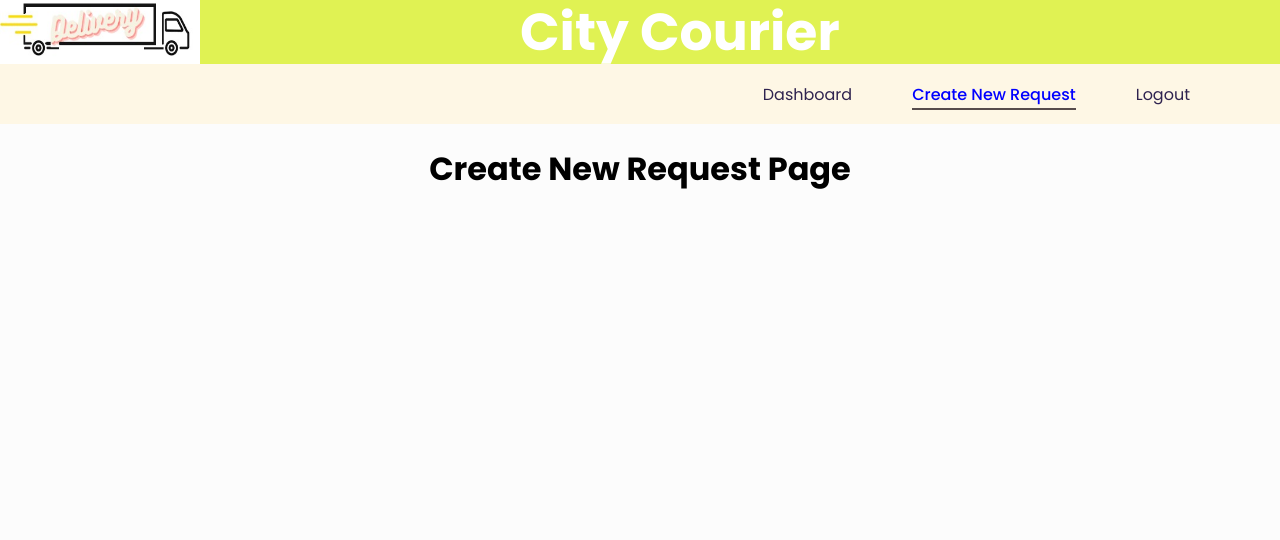
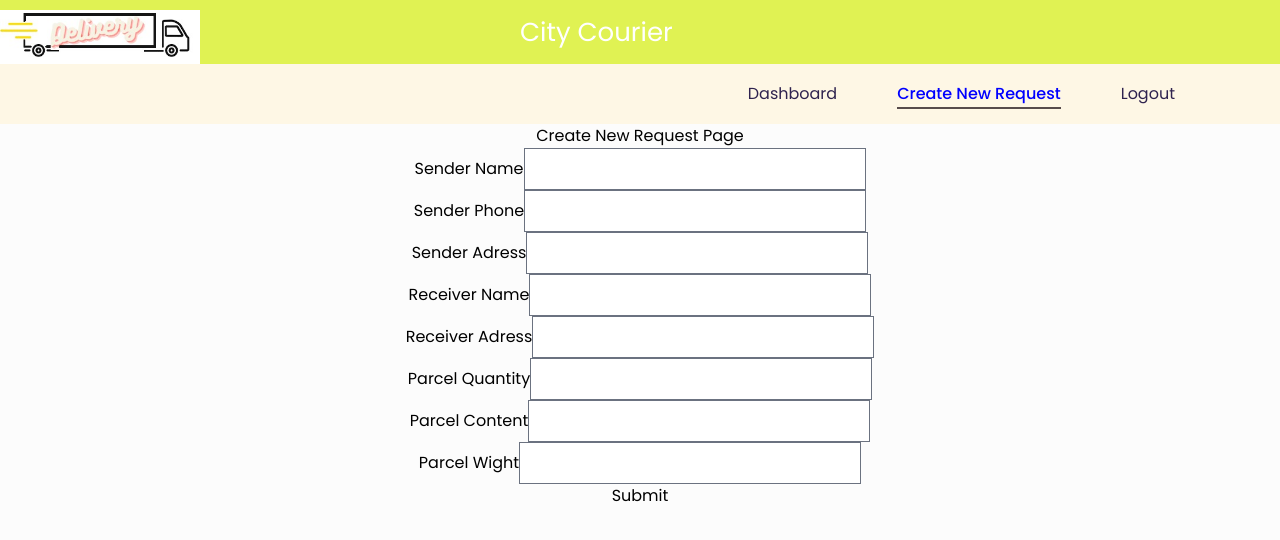
Before and after one commit to ashehata8888/city_courier_frontend, a React (Create React App) app: page /CreateNewRequestPage in a window 1280 px wide. Shown: the top 540 px of the page. Built offline with nearby package versions, Linux system fonts and the light colour scheme.

Commit message:
with tailwind issue

```diff
--- /dev/null
+++ b/postcss.config.js
@@ -0,0 +1,6 @@
+module.exports = {
+  plugins: [
+    require('tailwindcss'),
+    require('autoprefixer'),
+  ],
+};
--- a/src/App.css
+++ b/src/App.css
@@ -1,3 +1,8 @@
+@import 'tailwindcss/base';
+@import 'tailwindcss/components';
+@import 'tailwindcss/utilities';
+
+
 .App {
   text-align: center;
 }
--- a/src/index.css
+++ b/src/index.css
@@ -1,3 +1,8 @@
+@import 'tailwindcss/base';
+@import 'tailwindcss/components';
+@import 'tailwindcss/utilities';
+
+
 body {
   margin: 0;
   font-family: -apple-system, BlinkMacSystemFont, 'Segoe UI', 'Roboto', 'Oxygen',
--- a/src/pages/createNewRequest/CreateNewRequestPage.jsx
+++ b/src/pages/createNewRequest/CreateNewRequestPage.jsx
@@ -1,18 +1,97 @@
-import React from 'react'
-import Navbar from '../../components/NavBar/NavBar'
+import React from "react";
+import Navbar from "../../components/NavBar/NavBar";
 
+export default function CreateNewRequestPage() {
+  const createFormContent = [
+    {
+      label: "Sender Name",
+      type: "text",
+      name: "Sender Name",
+      labelClassName:
+        "block mb-2 text-sm font-medium text-gray-900 dark:text-white",
+      inputClassName:
+        "bg-gray-50 border border-gray-300 text-gray-900 text-sm rounded-lg focus:ring-blue-500 focus:border-blue-500 block w-full p-2.5 dark:bg-gray-700 dark:border-gray-600 dark:placeholder-gray-400 dark:text-white dark:focus:ring-blue-500 dark:focus:border-blue-500",
+    },
+    {
+      label: "Sender Phone",
+      type: "text",
+      name: "Sender Phone",
+      labelClassName:
+        "block mb-2 text-sm font-medium text-gray-900 dark:text-white",
+      inputClassName:
+        "bg-gray-50 border border-gray-300 text-gray-900 text-sm rounded-lg focus:ring-blue-500 focus:border-blue-500 block w-full p-2.5 dark:bg-gray-700 dark:border-gray-600 dark:placeholder-gray-400 dark:text-white dark:focus:ring-blue-500 dark:focus:border-blue-500",
+    },
+    {
+      label: "Sender Adress",
+      type: "text",
+      name: "Sender Adress",
+      labelClassName:
+        "block mb-2 text-sm font-medium text-gray-900 dark:text-white",
+      inputClassName:
+        "bg-gray-50 border border-gray-300 text-gray-900 text-sm rounded-lg focus:ring-blue-500 focus:border-blue-500 block w-full p-2.5 dark:bg-gray-700 dark:border-gray-600 dark:placeholder-gray-400 dark:text-white dark:focus:ring-blue-500 dark:focus:border-blue-500",
+    },
+    {
+      label: "Receiver Name",
+      type: "text",
+      name: "Receiver Name",
+      labelClassName:
+        "block mb-2 text-sm font-medium text-gray-900 dark:text-white",
+      inputClassName:
+        "bg-gray-50 border border-gray-300 text-gray-900 text-sm rounded-lg focus:ring-blue-500 focus:border-blue-500 block w-full p-2.5 dark:bg-gray-700 dark:border-gray-600 dark:placeholder-gray-400 dark:text-white dark:focus:ring-blue-500 dark:focus:border-blue-500",
+    },
+    {
+      label: "Receiver Adress",
+      type: "text",
+      name: "Receiver Adress",
+      labelClassName:
+        "block mb-2 text-sm font-medium text-gray-900 dark:text-white",
+      inputClassName:
+        "bg-gray-50 border border-gray-300 text-gray-900 text-sm rounded-lg focus:ring-blue-500 focus:border-blue-500 block w-full p-2.5 dark:bg-gray-700 dark:border-gray-600 dark:placeholder-gray-400 dark:text-white dark:focus:ring-blue-500 dark:focus:border-blue-500",
+    },
+    {
+      label: "Parcel Quantity",
+      type: "text",
+      name: "Parcel Quantity",
+      labelClassName:
+        "block mb-2 text-sm font-medium text-gray-900 dark: text-white",
+      inputClassName:
+        "bg-gray-50 border border-gray-300 text-gray-900 text-sm rounded-lg focus:ring-blue-500 focus:border-blue-500 block w-full p-2.5 dark:bg-gray-700 dark:border-gray-600 dark:placeholder-gray-400 dark:text-white dark:focus:ring-blue-500 dark:focus:border-blue-500",
+    },
+    {
+      label: "Parcel Content",
+      type: "text",
+      name: "Parcel Content",
+      labelClassName:
+        "block mb-2 text-sm font-medium text-gray-900 dark: text-white",
+      inputClassName:
+        "bg-gray-50 border border-gray-300 text-gray-900 text-sm rounded-lg focus:ring-blue-500 focus:border-blue-500 block w-full p-2.5 dark:bg-gray-700 dark:border-gray-600 dark:placeholder-gray-400 dark:text-white dark:focus:ring-blue-500 dark:focus:border-blue-500",
+    },
+    {
+      label: "Parcel Wight",
+      type: "text",
+      name: "Parcel Wight",
+      labelClassName:
+        "block mb-2 text-sm font-medium text-gray-900 dark:text-white",
+      inputClassName:
+        "bg-gray-50 border border-gray-300 text-gray-900 text-sm rounded-lg focus:ring-blue-500 focus:border-blue-500 block w-full p-2.5 dark:bg-gray-700 dark:border-gray-600 dark:placeholder-gray-400 dark:text-white dark:focus:ring-blue-500 dark:focus:border-blue-500",
+    },
+  ];
 
-export default function CreateNewRequestPage (){
+  const userDataPrivilege = "sender";
 
-
-const userDataPrivilege="sender"
-
-    return (
-        <>
-        <Navbar userDataPrivilege={userDataPrivilege} />
-        <h1 style={{color:"black"}}> Create New Request Page</h1>
-        </>
-
-    )
-
+  return (
+    <>
+      <Navbar userDataPrivilege={userDataPrivilege} />
+      <h1 className="text-gray-500"> Create New Request Page</h1>
+      <form>
+        {createFormContent.map((input) => (
+          <div key={input.name} className="mb-12">
+            <label htmlFor={input.name} className={input.labelClassName}>{input.label}</label>
+            <input type={input.type} name={input.name} id={input.name} className="block w-full rounded-md border-0 px-3.5 py-2 text-gray-900 shadow-sm ring-1 ring-inset ring-gray-300 placeholder:text-gray-400 focus:ring-2 focus:ring-inset focus:ring-indigo-600 sm:text-sm sm:leading-6" />
+          </div>
+        ))}
+        <button type="submit" className="className="bg-blue-500 text-white px-4 py-2 rounded-lg>Submit</button>
+      </form>
+    </>
+  );
 }
--- /dev/null
+++ b/tailwind.config.js
@@ -0,0 +1,10 @@
+/** @type {import('tailwindcss').Config} */
+module.exports = {
+  content: ["./src/**/*.{html,js}"],
+  theme: {
+    extend: {},
+  },
+  plugins: [
+    require('@tailwindcss/forms'),
+  ],
+}
```
Also changed, not shown: package.json (+9 -0 lines), 1 other file (tests, documents, lock files or other folders).
